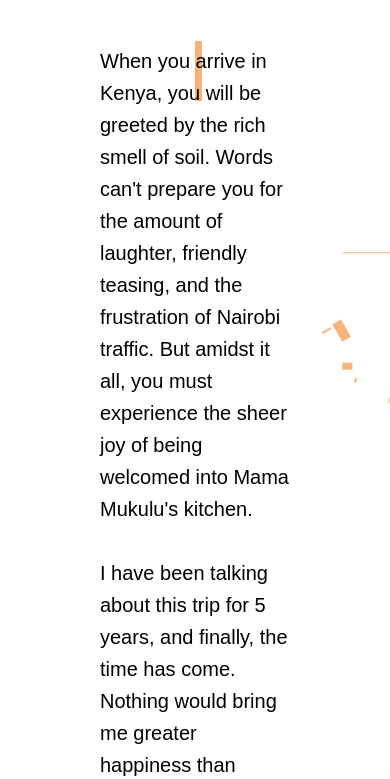
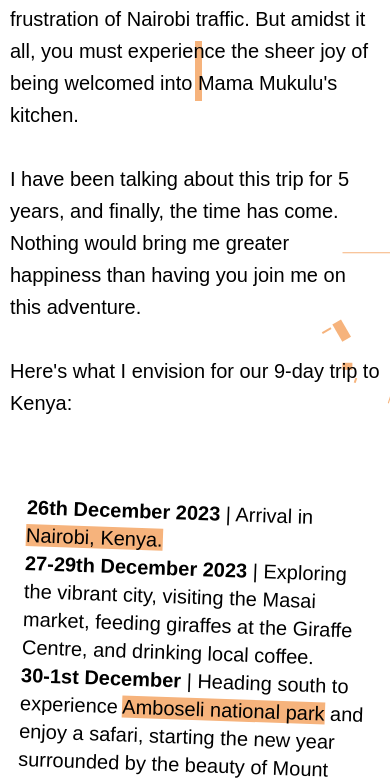
Before and after one commit to zisiga/an-invite, a plain HTML site: page index.html in a window 390 px wide. Shown: the part 381-1160 px from the top of the page. Drawn offline with Linux system fonts and the light colour scheme.

```diff
--- a/styles.css
+++ b/styles.css
@@ -172,3 +172,11 @@
     opacity: 0;
   }
 }
+
+@media (max-width: 768px) {
+  .content-holder {
+    width: 100%;
+    padding: 10px;
+    box-sizing: border-box;
+  }
+}
```
Also changed, not shown: assets/zisiga-social.png.
